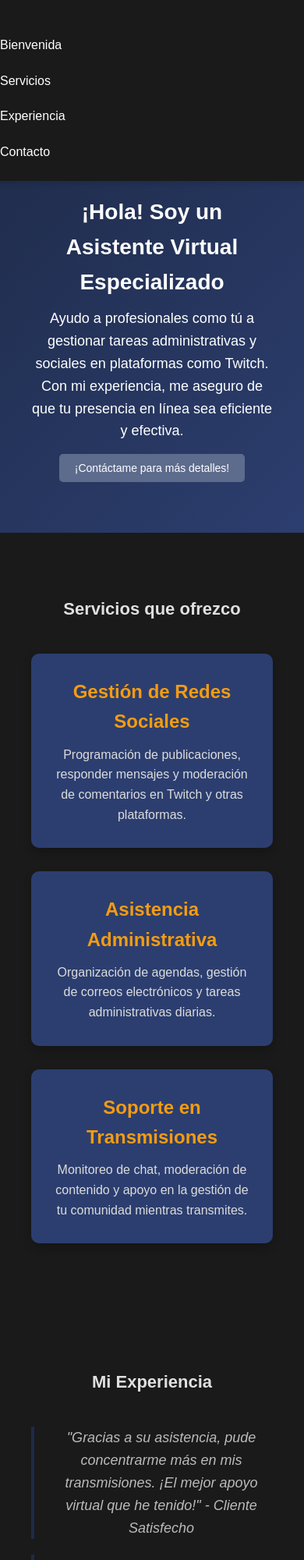
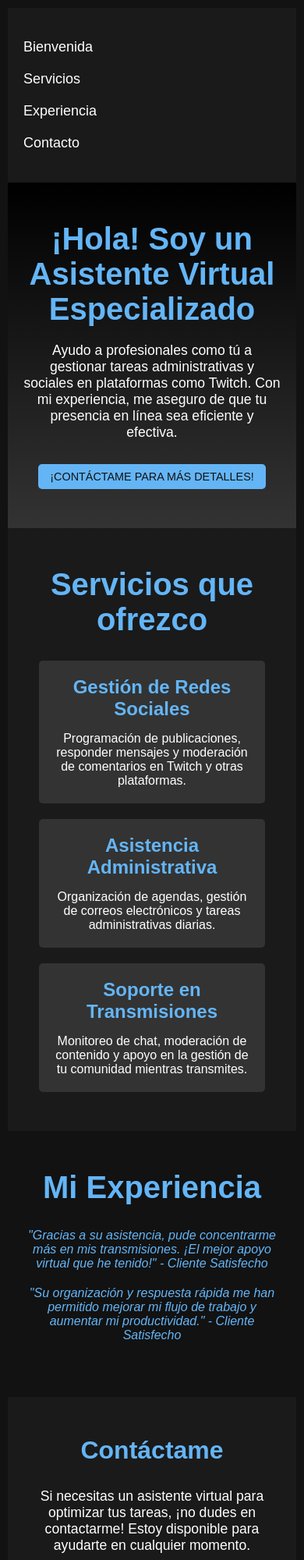
Before and after one commit to MariaCeciliaRomero/MatiasSantillan, a plain HTML site: page index.html in a window 390 px wide. Shown: the top 2000 px of the page at 78% size. Drawn offline with Linux system fonts and the light colour scheme; a script that the page names is missing.

Commit message:
Update styles.css

```diff
--- a/styles.css
+++ b/styles.css
@@ -1,284 +1,226 @@
-/* Estilos generales */
+/* Estilos globales */
 * {
-    box-sizing: border-box;
     margin: 0;
     padding: 0;
+    box-sizing: border-box;
 }
 
 body {
-    font-family: 'Arial', sans-serif;
-    background-color: #121212; /* Fondo oscuro */
-    color: #e0e0e0; /* Texto claro */
-    line-height: 1.6;
-    padding-top: 80px; /* Espacio para la barra de navegación fija */
+    font-family: Arial, sans-serif;
+    background-color: #121212;
+    color: #fff;
 }
 
-.container {
-    width: 100%;
-    max-width: 1200px;
-    margin: 0 auto;
-    padding: 20px;
+h1, h2, h3 {
+    color: #64b5f6;
 }
 
-/* Encabezado y navegación */
+a {
+    text-decoration: none;
+    color: inherit;
+}
+
+ul {
+    list-style: none;
+}
+
+/* Barra de navegación */
 header {
-    background-color: #1a1a1a; /* Fondo negro oscuro */
-    color: white;
-    padding: 15px 0;
-    position: fixed;
-    top: 0;
-    width: 100%;
-    z-index: 10;
-    box-shadow: 0 4px 6px rgba(0, 0, 0, 0.1);
+    background-color: #1a1a1a;
+    padding: 10px 20px;
 }
 
 nav ul {
     display: flex;
     justify-content: center;
-    list-style: none;
 }
 
-nav li {
-    margin: 0 20px;
+nav ul li {
+    margin: 0 15px;
 }
 
-nav a {
-    color: white;
-    text-decoration: none;
+nav ul li a {
     font-size: 18px;
-    transition: color 0.3s ease;
+    color: #fff;
+    transition: color 0.3s;
 }
 
-nav a:hover {
-    color: #005f6b; /* Azul más oscuro */
+nav ul li a:hover {
+    color: #ffcc00;
 }
 
 /* Sección de bienvenida */
 #bienvenida {
+    background: linear-gradient(to bottom, #000000, #333333);
     text-align: center;
-    background: linear-gradient(135deg, #1e2a47, #2c3e6f); /* Gradiente azul oscuro */
-    color: white;
-    padding: 150px 20px 50px 20px;
-    background-size: cover;
+    padding: 50px 20px;
 }
 
 #bienvenida h1 {
-    font-size: 40px;
-    margin-bottom: 10px;
-    font-weight: bold;
+    font-size: 3rem;
+    margin-bottom: 20px;
 }
 
 #bienvenida p {
-    font-size: 20px;
-    margin-bottom: 20px;
-    max-width: 700px;
-    margin-left: auto;
-    margin-right: auto;
+    font-size: 1.2rem;
+    margin-bottom: 30px;
 }
 
 .cta-button {
-    background-color: #007b8a; /* Azul oscuro */
-    color: white;
-    padding: 15px 30px;
-    font-size: 18px;
+    display: inline-block;
+    background-color: #64b5f6;
+    padding: 10px 20px;
     border-radius: 5px;
-    text-decoration: none;
-    transition: background-color 0.3s ease, transform 0.2s ease;
+    color: #121212;
+    font-size: 1rem;
+    text-transform: uppercase;
 }
 
 .cta-button:hover {
-    background-color: #005f6b;
-    transform: scale(1.05);
+    background-color: #ffcc00;
 }
 
 /* Sección de servicios */
 #servicios {
-    background-color: #1a1a1a; /* Fondo negro oscuro */
-    padding: 60px 20px;
+    background-color: #1a1a1a;
+    padding: 50px 20px;
     text-align: center;
 }
 
 #servicios h2 {
-    font-size: 32px;
-    margin-bottom: 40px;
-    font-weight: bold;
-    color: #e0e0e0; /* Texto claro */
+    font-size: 2.5rem;
+    margin-bottom: 30px;
 }
 
 .servicios-lista {
     display: grid;
-    grid-template-columns: repeat(3, 1fr); /* Tres columnas */
+    grid-template-columns: repeat(3, 1fr);
     gap: 30px;
-    margin-top: 20px;
+    padding: 0 20px;
 }
 
 .servicio {
-    background-color: #2c3e6f; /* Azul oscuro */
-    padding: 30px;
-    border-radius: 10px;
-    box-shadow: 0 6px 12px rgba(0, 0, 0, 0.2);
-    transition: transform 0.3s ease, box-shadow 0.3s ease;
+    background-color: #333;
+    padding: 20px;
+    border-radius: 5px;
 }
 
 .servicio h3 {
-    font-size: 24px;
-    color: #f39c12; /* Amarillo cálido */
-    margin-bottom: 10px;
+    font-size: 1.5rem;
+    margin-bottom: 15px;
 }
 
 .servicio p {
-    font-size: 16px;
-    color: #dcdcdc;
-}
-
-.servicio:hover {
-    transform: translateY(-10px);
-    box-shadow: 0 10px 20px rgba(0, 0, 0, 0.3);
+    font-size: 1.1rem;
 }
 
 /* Sección de experiencia */
 #experiencia {
-    background-color: #1a1a1a; /* Fondo negro oscuro */
-    padding: 60px 20px;
+    background-color: #121212;
+    padding: 50px 20px;
     text-align: center;
 }
 
 #experiencia h2 {
-    font-size: 32px;
-    margin-bottom: 40px;
-    font-weight: bold;
-    color: #e0e0e0; /* Texto claro */
+    font-size: 2.5rem;
+    margin-bottom: 30px;
 }
 
 .testimonios blockquote {
+    font-size: 1.2rem;
+    margin: 20px 0;
     font-style: italic;
-    margin-bottom: 20px;
-    font-size: 18px;
-    color: #bbb;
-    border-left: 4px solid #1e2a47; /* Azul oscuro */
-    padding-left: 20px;
+    color: #64b5f6;
 }
 
 /* Sección de contacto */
 #contacto {
-    background-color: #2c3e6f; /* Azul oscuro */
-    padding: 60px 20px;
+    background-color: #1a1a1a;
+    padding: 50px 20px;
     text-align: center;
 }
 
 #contacto h2 {
-    font-size: 32px;
+    font-size: 2.5rem;
     margin-bottom: 30px;
-    font-weight: bold;
-    color: #e0e0e0; /* Texto claro */
 }
 
 #contacto p {
-    font-size: 18px;
-    margin-bottom: 20px;
-    color: #dcdcdc;
-}
-
-.cta-button {
-    background-color: #5d6b8d; /* Azul intermedio */
-    padding: 15px 30px;
-    color: white;
-    text-decoration: none;
-    font-size: 18px;
-    border-radius: 5px;
-    transition: background-color 0.3s ease, transform 0.2s ease;
-}
-
-.cta-button:hover {
-    background-color: #3b4a6b; /* Azul más oscuro */
-    transform: scale(1.05);
+    font-size: 1.2rem;
+    margin-bottom: 30px;
 }
 
 /* Pie de página */
 footer {
-    background-color: #121212; /* Fondo negro */
-    color: white;
+    background-color: #121212;
+    color: #64b5f6;
     text-align: center;
     padding: 20px 0;
-    margin-top: 40px;
 }
 
-footer p {
-    font-size: 16px;
+/* Responsividad para pantallas pequeñas */
+@media (max-width: 768px) {
+    /* Barra de navegación */
+    nav ul {
+        flex-direction: column;
+        padding: 20px 0;
+    }
+
+    nav ul li {
+        margin: 10px 0;
+    }
+
+    /* Sección de bienvenida */
+    #bienvenida h1 {
+        font-size: 2.5rem;
+    }
+
+    #bienvenida p {
+        font-size: 1.1rem;
+    }
+
+    /* Sección de servicios */
+    .servicios-lista {
+        grid-template-columns: 1fr;
+        gap: 20px;
+    }
+
+    /* Sección de experiencia */
+    .testimonios blockquote {
+        font-size: 1rem;
+    }
+
+    /* Sección de contacto */
+    #contacto h2 {
+        font-size: 2rem;
+    }
+
+    #contacto p {
+        font-size: 1.1rem;
+    }
 }
 
-/* Media queries para dispositivos móviles y tabletas */
+/* Responsividad para pantallas muy pequeñas (móviles) */
+@media (max-width: 480px) {
+    body {
+        padding: 10px;
+    }
 
-/* Para dispositivos de tamaño medio (tabletas en modo paisaje o pantallas medianas) */
-@media (max-width: 1024px) {
-    .servicios-lista {
-        grid-template-columns: repeat(2, 1fr); /* Dos columnas */
+    h1, h2, h3 {
+        font-size: 1.5rem;
     }
 
     .cta-button {
-        padding: 12px 25px;
-        font-size: 16px;
+        padding: 8px 15px;
+        font-size: 0.9rem;
     }
 
-    #bienvenida h1 {
-        font-size: 36px;
+    .servicio p {
+        font-size: 1rem;
     }
 
-    #servicios h2, #experiencia h2, #contacto h2 {
-        font-size: 28px;
+    footer {
+        padding: 10px 0;
+        font-size: 1rem;
     }
 }
-
-/* Para dispositivos pequeños (teléfonos móviles en modo vertical) */
-@media (max-width: 768px) {
-    #bienvenida h1 {
-        font-size: 32px;
-    }
-
-    #bienvenida p {
-        font-size: 18px;
-    }
-
-    .cta-button {
-        padding: 12px 25px;
-        font-size: 16px;
-    }
-
-    .servicios-lista {
-        grid-template-columns: 1fr; /* Una columna */
-    }
-
-    nav ul {
-        flex-direction: column;
-        justify-content: space-around;
-        margin-top: 20px;
-    }
-
-    nav li {
-        margin: 10px 0;
-    }
-
-    #servicios h2, #experiencia h2, #contacto h2 {
-        font-size: 24px;
-    }
-}
-
-/* Para dispositivos muy pequeños (teléfonos móviles pequeños) */
-@media (max-width: 480px) {
-    #bienvenida h1 {
-        font-size: 28px;
-    }
-
-    .cta-button {
-        padding: 10px 20px;
-        font-size: 14px;
-    }
-
-    #servicios h2, #experiencia h2, #contacto h2 {
-        font-size: 22px;
-    }
-
-    nav a {
-        font-size: 16px;
-    }
-}
```
